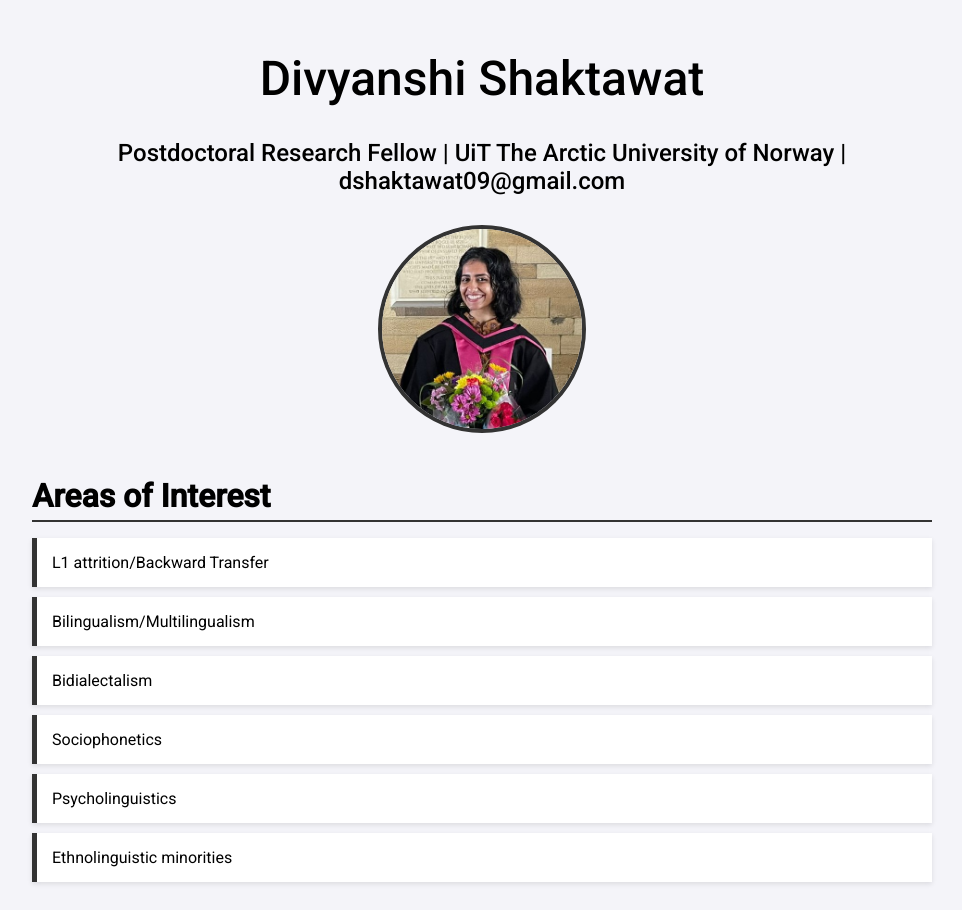
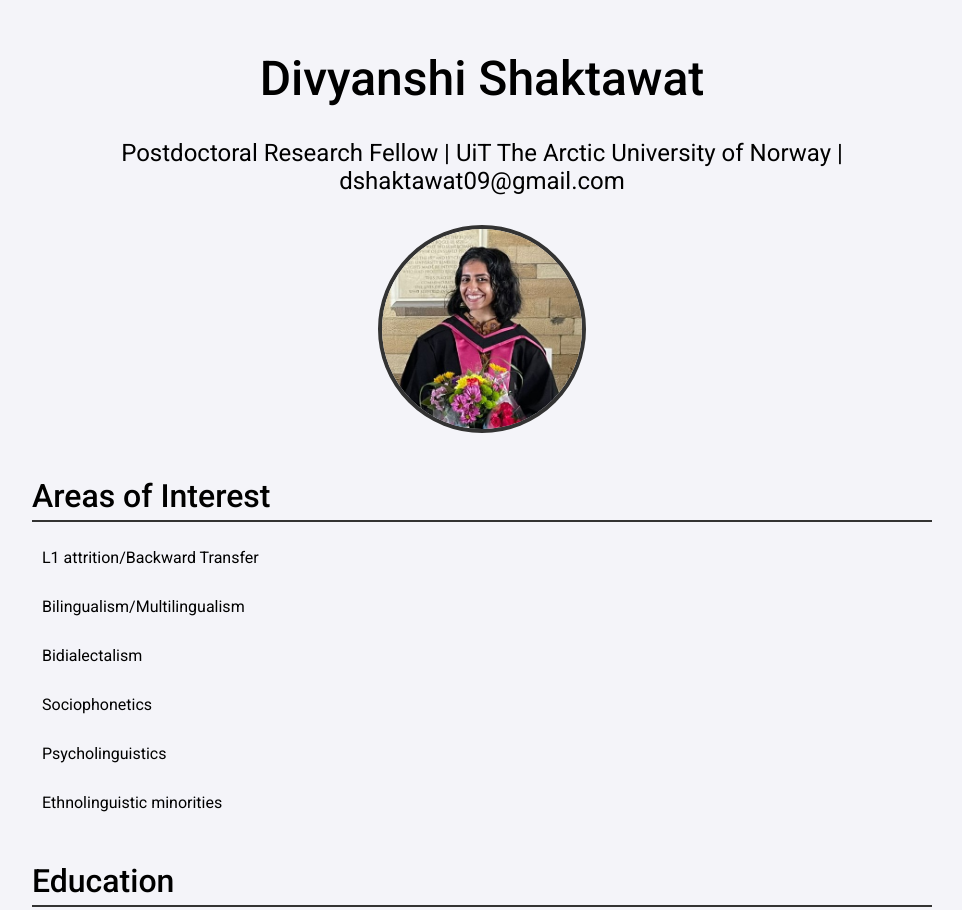
Before and after one commit to Divyanshi09/DivyanshiShaktawat.github.io, a plain HTML site: page index.html in a window 1280 px wide. Shown: the top 910 px of the page, without its empty margins (158-1120 px from the left). Drawn offline with Linux system fonts and the light colour scheme.

Commit message:
Update index.html

```diff
--- a/index.html
+++ b/index.html
@@ -27,7 +27,7 @@
             font-size: 1.5rem;
             text-align: center;
             margin-bottom: 30px;
-            font-weight: 500;
+            font-weight: 400; /* Normal weight */
         }
         .photo {
             text-align: center;
@@ -48,17 +48,16 @@
             margin-bottom: 15px;
             border-bottom: 2px solid #333;
             padding-bottom: 5px;
+            font-weight: 500; /* Slightly bold for headings */
         }
         ul {
             list-style: none;
             padding: 0;
         }
         ul li {
-            background: #fff;
-            padding: 15px; /* Increased padding */
+            padding: 10px; /* Adjusted padding */
             margin: 10px 0;
-            border-left: 5px solid #333;
-            box-shadow: 0 2px 5px rgba(0, 0, 0, 0.1);
+            font-weight: 400; /* Normal weight */
         }
         .footer {
             margin-top: 50px;
```
